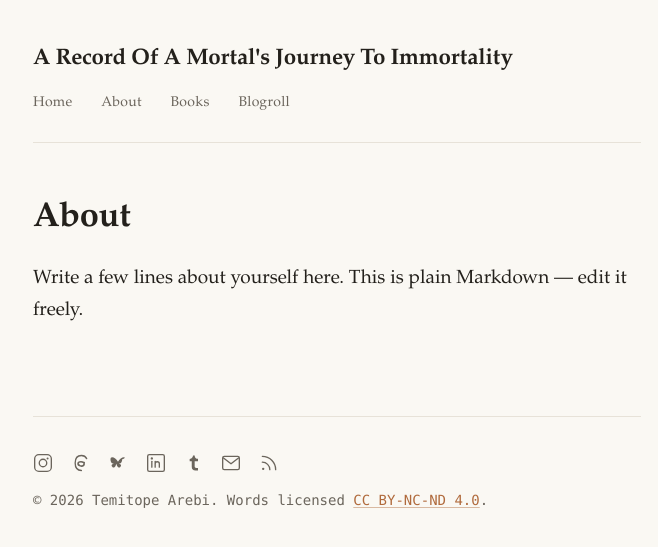
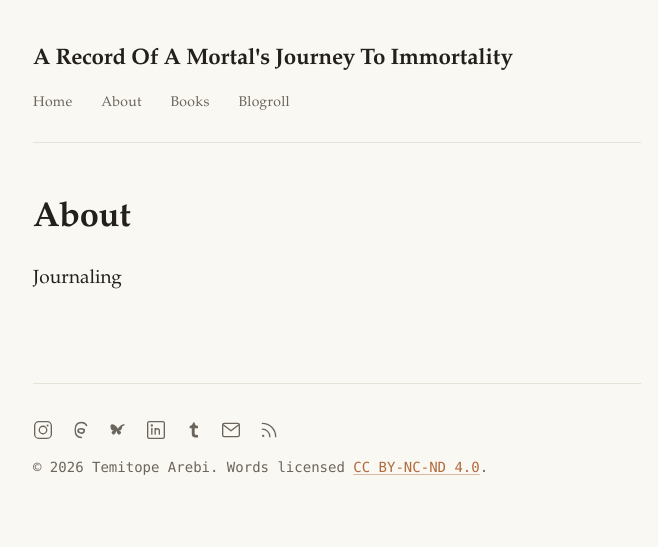
Before and after one commit to topearebi/aroamjti, a Jekyll site: the page built from about.md, in a window 1280 px wide. Shown: the top 547 px of the page, without its empty margins (303-961 px from the left). Built offline with Jekyll 4.4.1, drawn with Linux system fonts in a browser that asks for light colours.

Commit message:
Last Sync: 2026-06-30 19:49 (Mobile)

```diff
--- a/about.md
+++ b/about.md
@@ -5,4 +5,4 @@ permalink: /about/
 ---
 # About
 
-Write a few lines about yourself here. This is plain Markdown — edit it freely.
+Journaling
```
Also changed, not shown: .obsidian/workspace-mobile.json.
